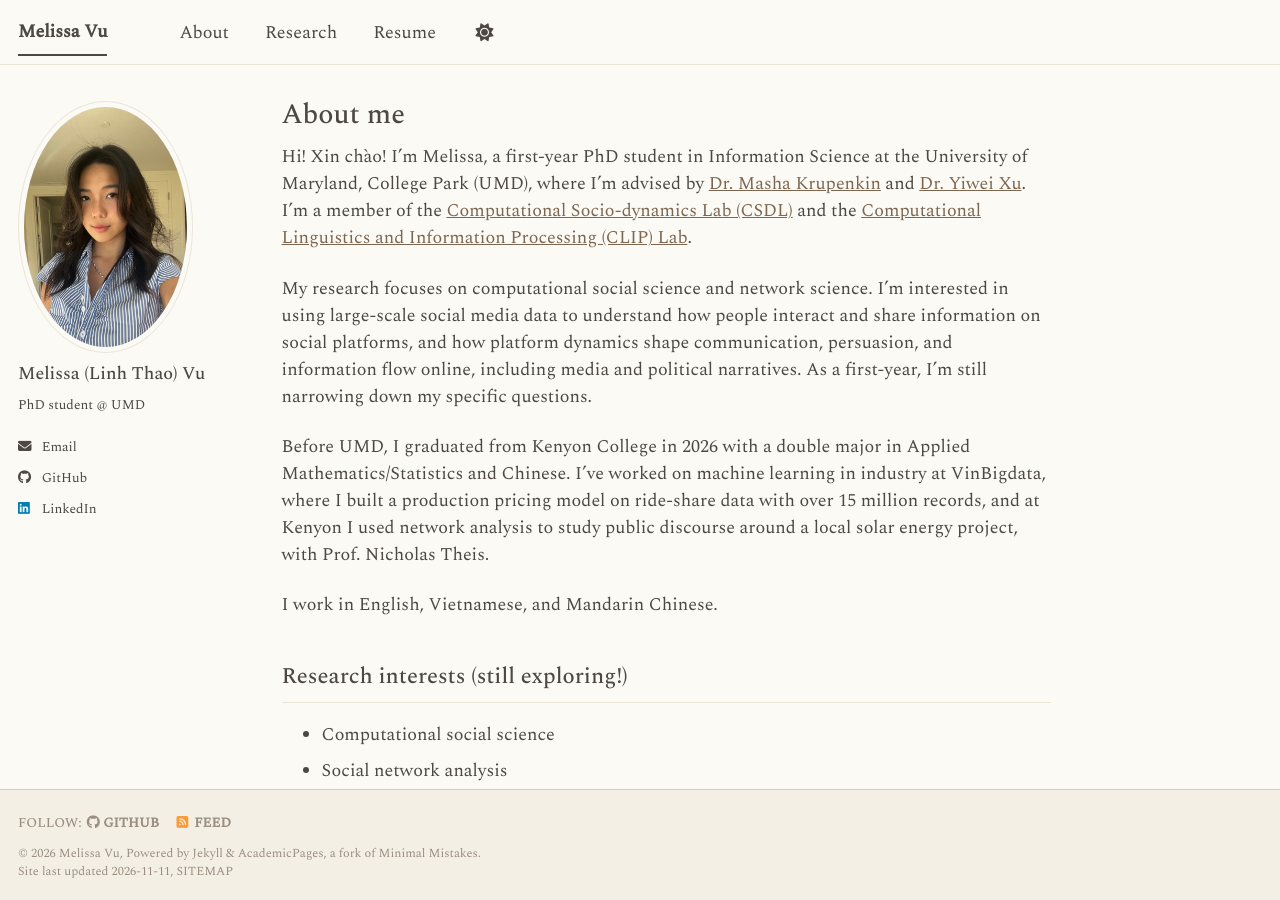
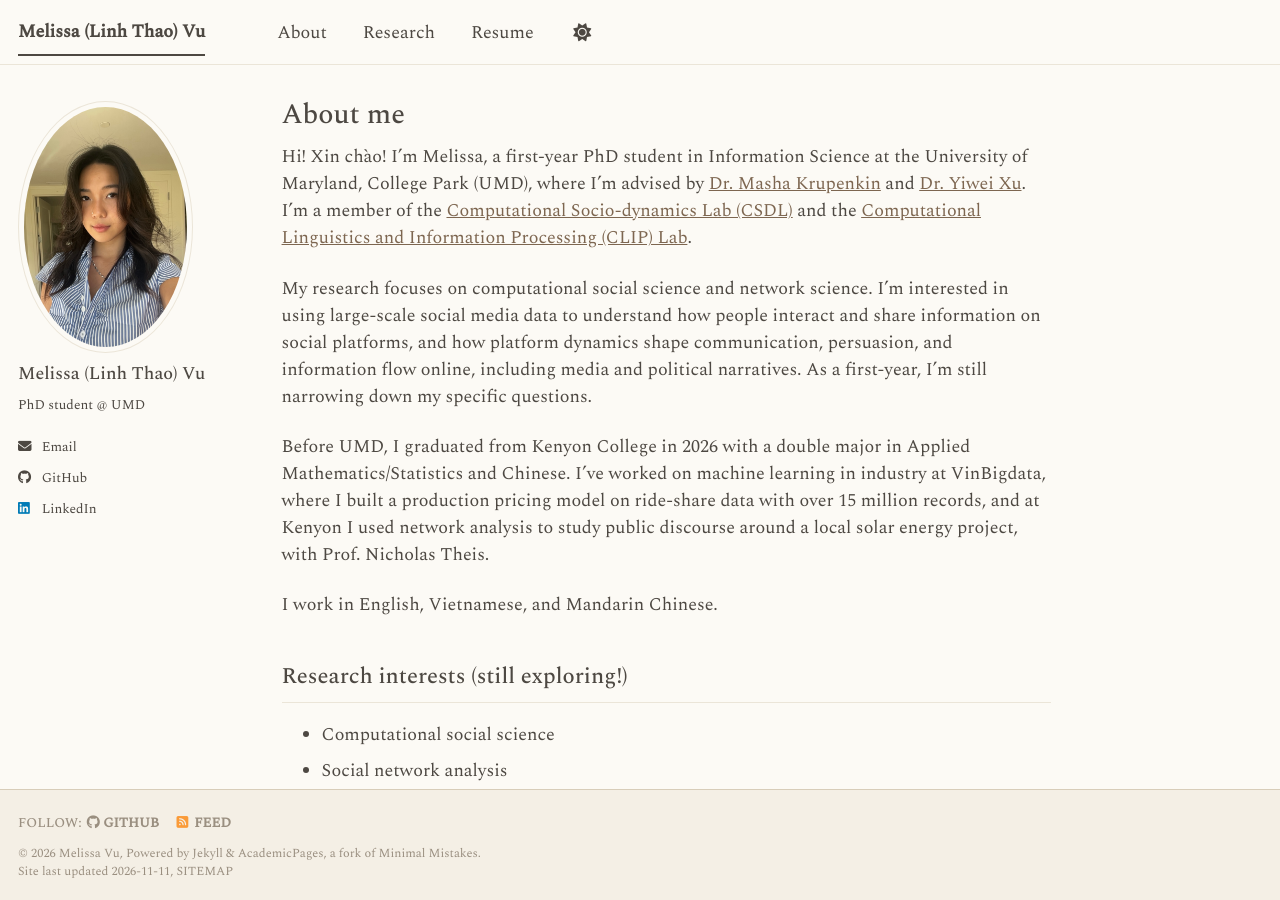
Before and after one commit to melvu-25/melvu-25.github.io, a Jekyll site: the page built from _pages/about.md, in a window 1280 px wide and 900 px high. Built offline with Jekyll 4.4.1, drawn with Linux system fonts in a browser that asks for light colours; a script bundle is joined from its source files by our own code; a style sheet for code colours, icons or effects is not loaded.

Commit message:
Update site title to include full name

```diff
--- a/_config.yml
+++ b/_config.yml
@@ -9,7 +9,7 @@
 # Basic Site Settings
 locale                   : "en-US"
 site_theme               : "beige" # The available themes options are "default", "air", "sunrise", "mint", "dirt" and "contrast"
-title                    : "Melissa Vu"
+title                    : "Melissa (Linh Thao) Vu"
 title_separator          : "-"
 name                     : &name "Melissa Vu"
 description              : &description "Melissa Vu, PhD student in Information Science at the University of Maryland"   # Update this with a general description of your site, this is the default if not overridden by a page
```
